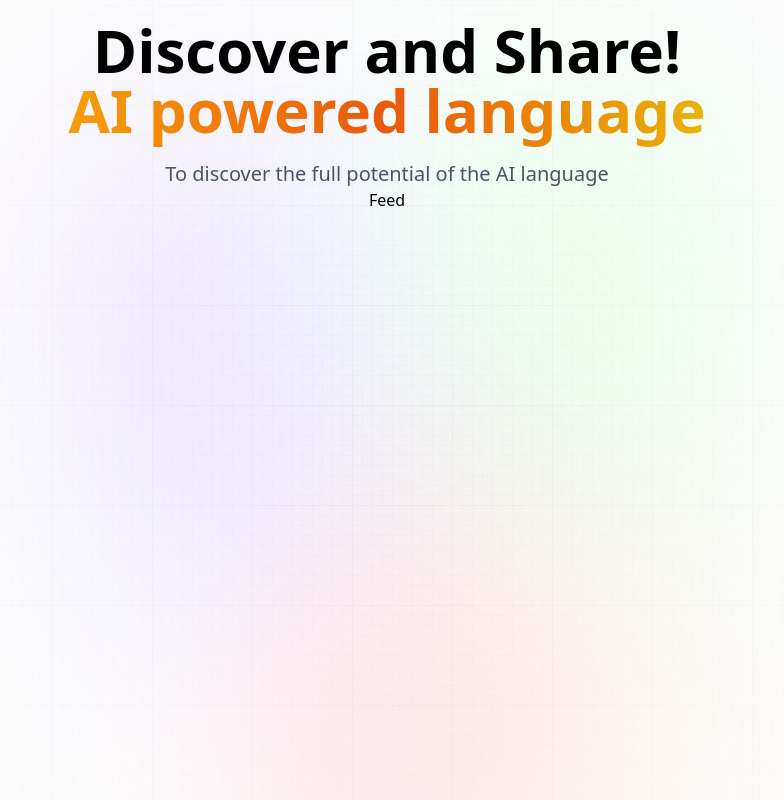
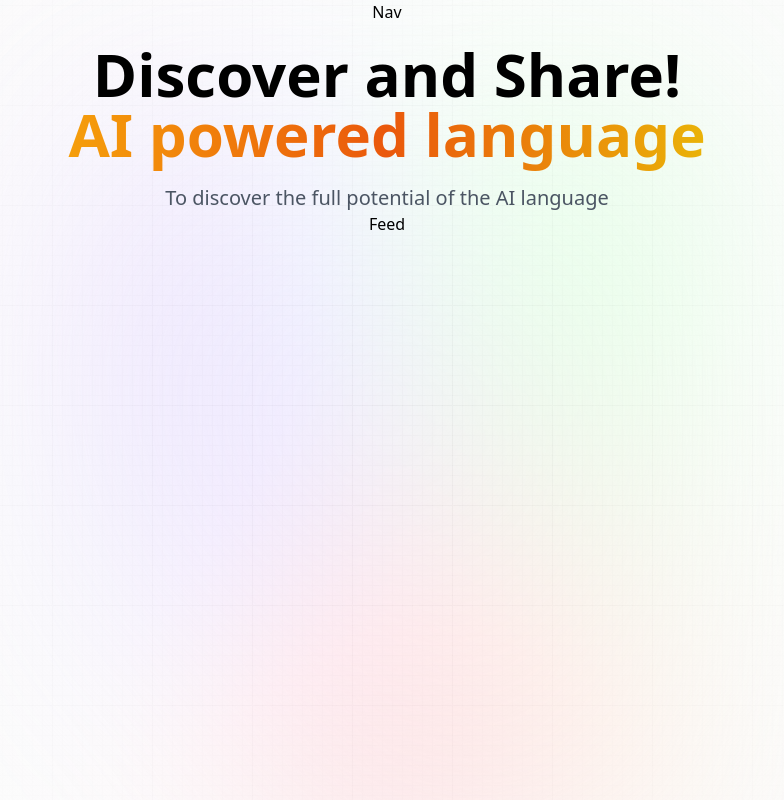
Before and after one commit to cod182/ai_speak, a Next.js app: page / in a window 1280 px wide. Shown: the whole page, without its empty margins (253-1037 px from the left). Built offline with nearby package versions, Linux system fonts and the light colour scheme.

Commit message:
imported nav in layout

```diff
--- a/app/layout.jsx
+++ b/app/layout.jsx
@@ -1,4 +1,7 @@
 import '@styles/globals.css';
+
+import Nav from '@components/Nav';
+import Provider from '@components/Provider';
 
 export const metadata = {
   title: 'ai speak',
@@ -12,7 +15,10 @@
         <div className="main">
           <div className="gradient" />
         </div>
-        <main className="app">{children}</main>
+        <main className="app">
+          <Nav />
+          {children}
+        </main>
       </body>
     </html>
   );
--- a/app/page.jsx
+++ b/app/page.jsx
@@ -1,4 +1,4 @@
-import Feed from 'components/Feed';
+import Feed from '@components/Feed';
 
 const Home = () => {
   return (
```
